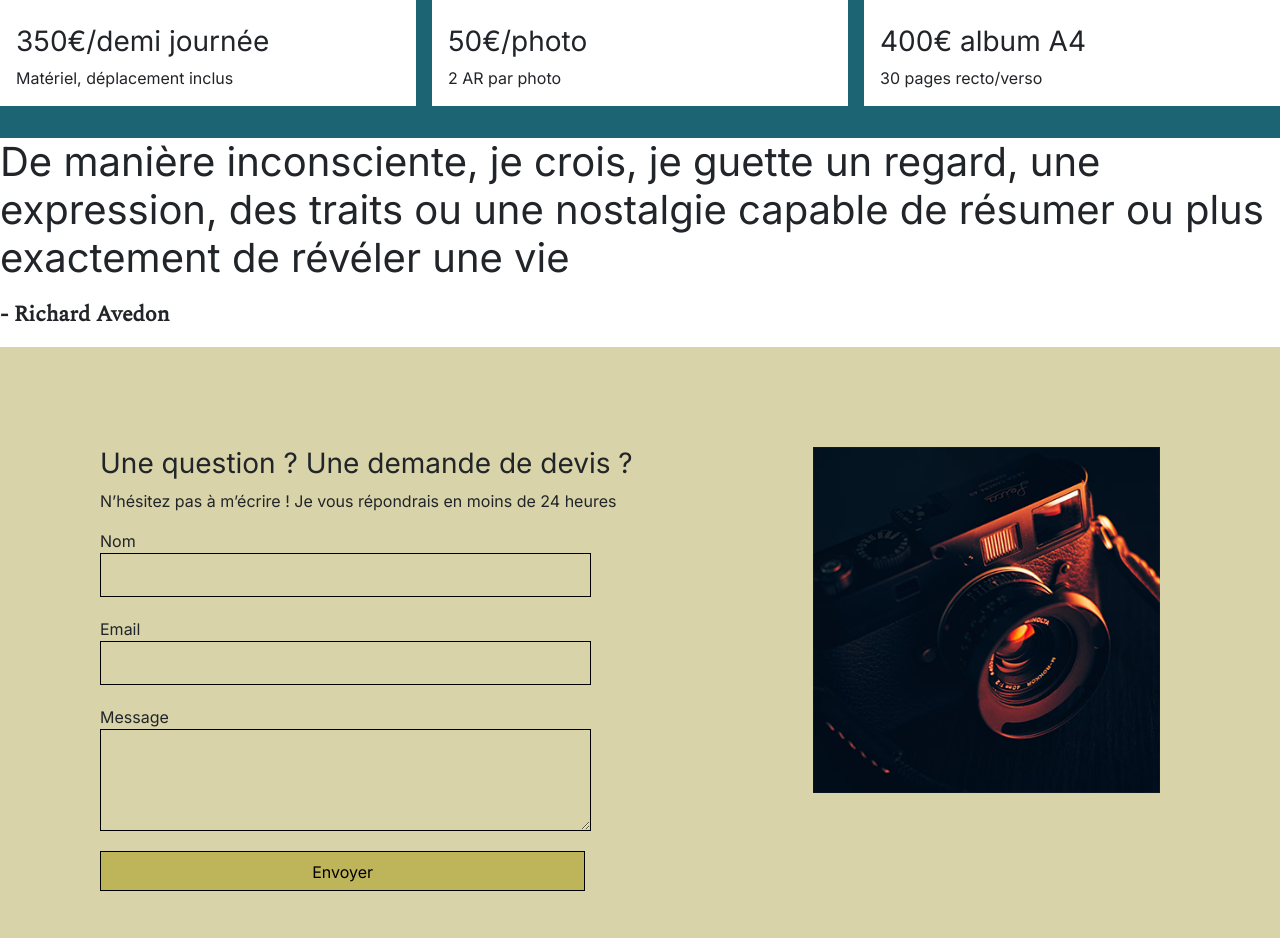
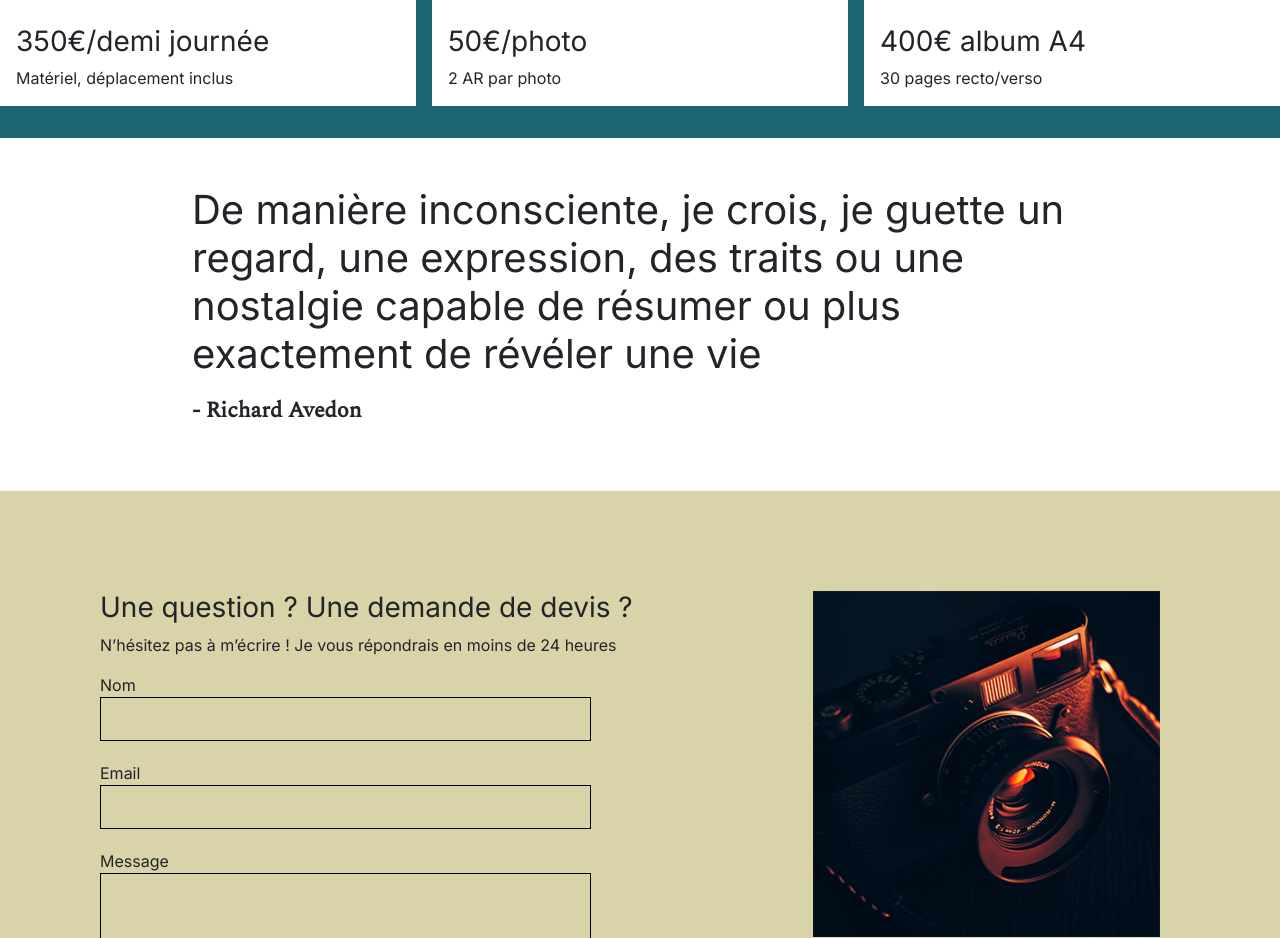
Before and after one commit to jeremy-93/etf, a plain HTML site: page index.html in a window 1280 px wide. Shown: the part 5260-6198 px from the top of the page. Drawn offline with nearby package versions, Linux system fonts and the light colour scheme.

Commit message:
Votre message de commit ici

```diff
--- a/index.html
+++ b/index.html
@@ -268,15 +268,15 @@
           <div class="service__price" itemprop="offers" itemscope itemtype="http://schema.org/Offer">
             <h3 itemprop="price">400€ album A4</h3>
             <span>30 pages recto/verso</span>
-            <span itemprop="priceCurrency" content="EUR" style="display: none;">€</span>
+            <span itemprop="priceCurrency" content="EURO" style="display: none;">€</span>
           </div>
         </div>
       </div>
     </div>
-    <div class="quotes">
+    <div class="quote">
       <figure>
         <blockquote>
-          <h1 class="quote__text1">
+          <h1 class="quote__textd1">
             De manière inconsciente, je crois, je guette un regard, une
             expression, des traits ou une nostalgie capable de résumer ou plus
             exactement de révéler une vie
```
